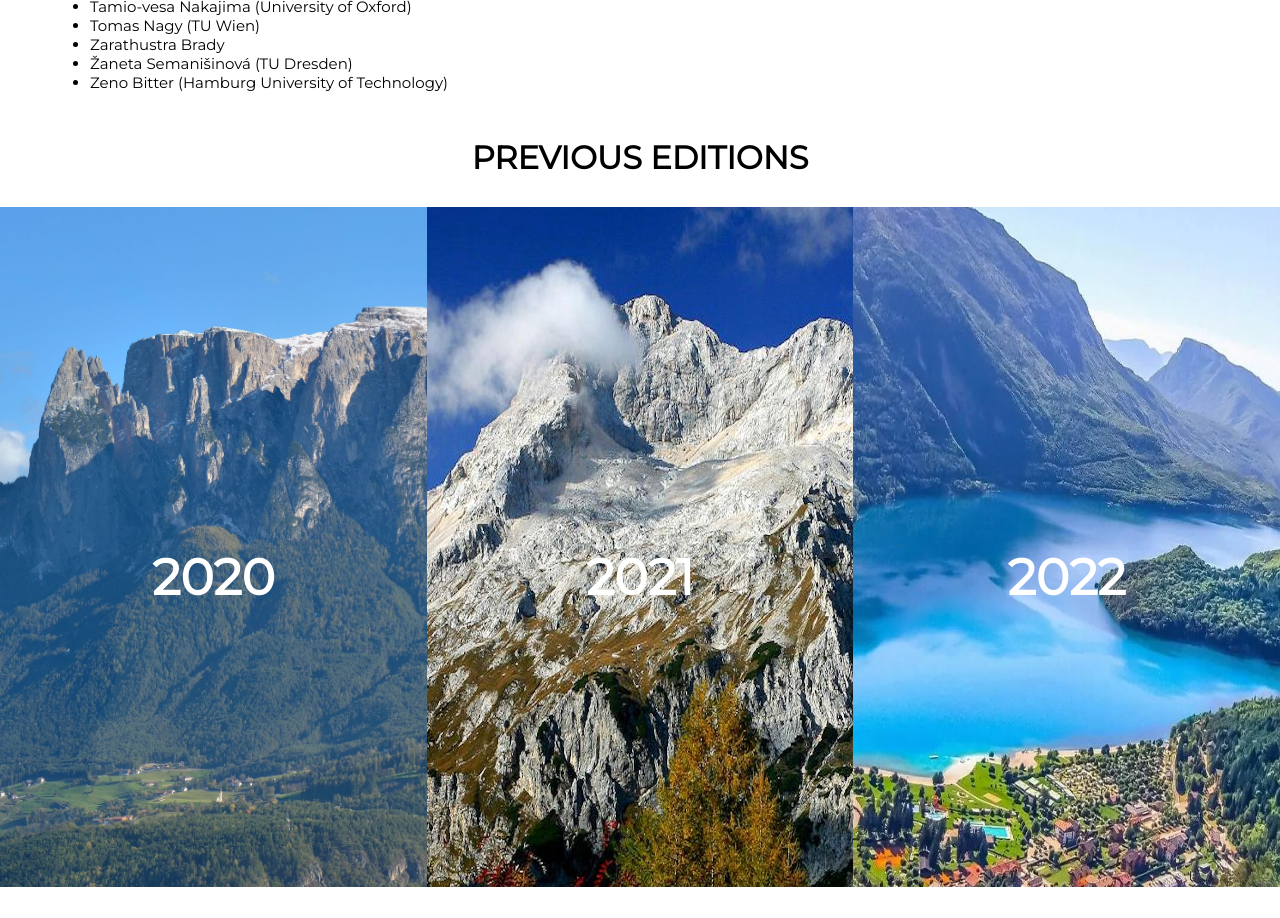
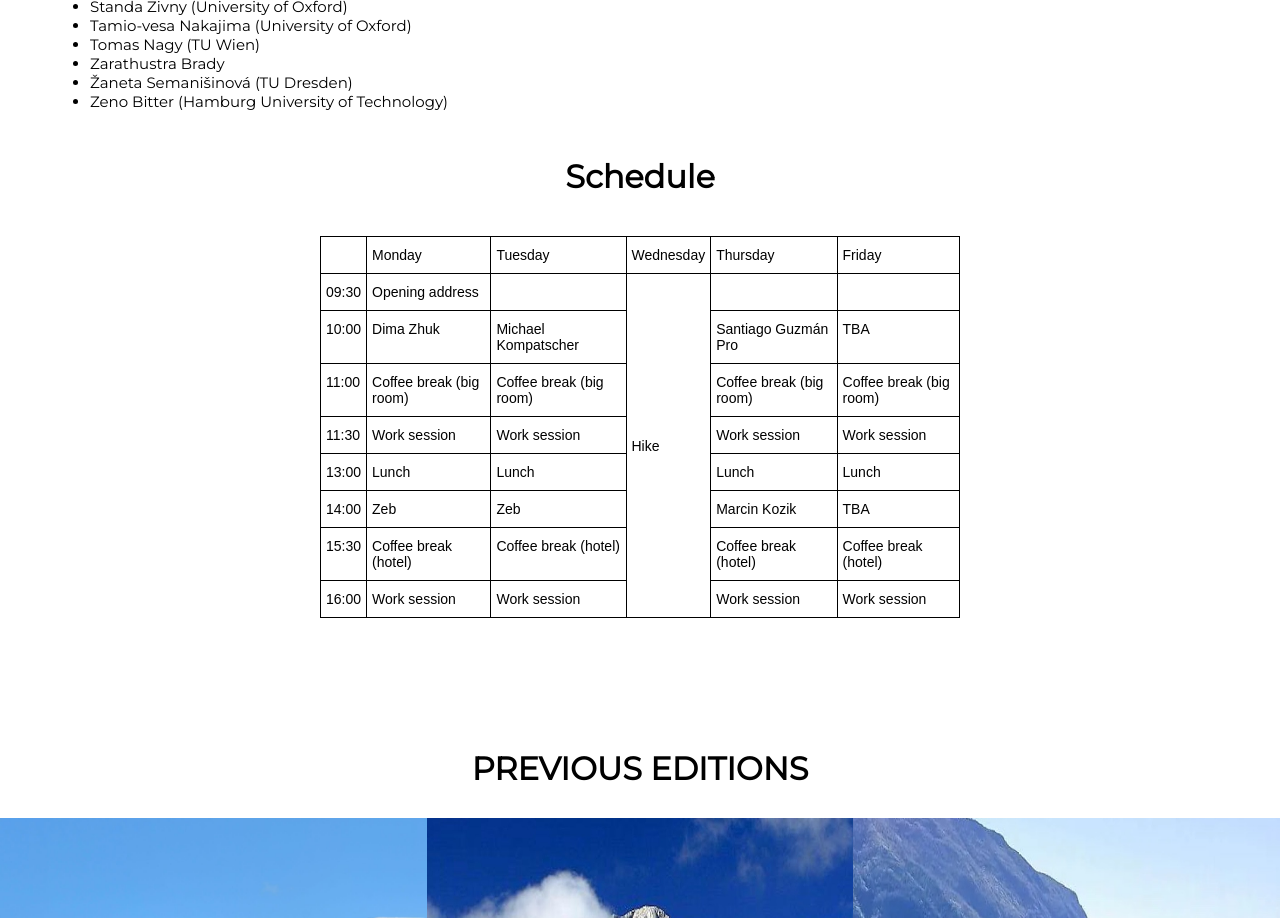
Before and after one commit to CommonWhydoyouCare/commonwhydoyoucare.github.io, a plain HTML site: page index.html in a window 1280 px wide. Shown: the part 3031-3949 px from the top of the page. Before the commit the page ends 3918 px from the top, so only its background shows below. Drawn offline with Linux system fonts and the light colour scheme.

Commit message:
schedule

```diff
--- a/index.html
+++ b/index.html
@@ -47,6 +47,7 @@
                 </ul>
                 Send an email to cspworldcongress at gmail.com to contact us.
             </div>
+
             </div>
 
             <div class="presentation" id="list_confirmed">
@@ -65,6 +66,7 @@
                         <li>Colin Jahel (TU Dresden)</li>
                         <li>Dmitriy Zhuk (Charles University)</li>
                         <li>Florian Starke (TU Dresden)</li>
+                        <li>Gianluca Tasinato (Institute of Science and Technology Austria</li>
                         <li>Ioannis Eleftheriadis (University of Cambridge)</li>
                         <li>Jakub Rydval (TU Wien)</li>
                         <li>Johanna Brunar (TU Wien)</li>
@@ -91,10 +93,92 @@
                     </ul>
                 </div>
             </div>
+        </div>
 
+    <h1 style="color:black;">Schedule</h1>
 
-
-        </div>
+    <div id="schedule" class="center">
+<style type="text/css">
+.tg  {border-collapse:collapse;border-spacing:0;}
+.tg td{border-color:black;border-style:solid;border-width:1px;font-family:Arial, sans-serif;font-size:14px;
+  overflow:hidden;padding:10px 5px;word-break:normal;}
+.tg th{border-color:black;border-style:solid;border-width:1px;font-family:Arial, sans-serif;font-size:14px;
+  font-weight:normal;overflow:hidden;padding:10px 5px;word-break:normal;}
+.tg .tg-cly1{text-align:left;vertical-align:middle}
+.tg .tg-0lax{text-align:left;vertical-align:top}
+</style>
+<table class="tg">
+<thead>
+  <tr>
+    <th class="tg-0lax"></th>
+    <th class="tg-0lax">Monday</th>
+    <th class="tg-0lax">Tuesday</th>
+    <th class="tg-0lax">Wednesday</th>
+    <th class="tg-0lax">Thursday</th>
+    <th class="tg-0lax">Friday</th>
+  </tr>
+</thead>
+<tbody>
+  <tr>
+    <td class="tg-0lax">09:30</td>
+    <td class="tg-0lax">Opening address</td>
+    <td class="tg-0lax"></td>
+    <td class="tg-cly1" rowspan="8">Hike</td>
+    <td class="tg-0lax"></td>
+    <td class="tg-0lax"></td>
+  </tr>
+  <tr>
+    <td class="tg-0lax">10:00</td>
+    <td class="tg-0lax">Dima Zhuk</td>
+    <td class="tg-0lax">Michael Kompatscher</td>
+    <td class="tg-0lax">Santiago Guzmán Pro</td>
+    <td class="tg-0lax">TBA</td>
+  </tr>
+  <tr>
+    <td class="tg-0lax">11:00<br></td>
+    <td class="tg-0lax">Coffee break (big room)</td>
+    <td class="tg-0lax">Coffee break (big room)</td>
+    <td class="tg-0lax">Coffee break (big room)</td>
+    <td class="tg-0lax">Coffee break (big room)</td>
+  </tr>
+  <tr>
+    <td class="tg-0lax">11:30</td>
+    <td class="tg-0lax">Work session</td>
+    <td class="tg-0lax">Work session</td>
+    <td class="tg-0lax">Work session</td>
+    <td class="tg-0lax">Work session</td>
+  </tr>
+  <tr>
+    <td class="tg-0lax">13:00</td>
+    <td class="tg-0lax">Lunch</td>
+    <td class="tg-0lax">Lunch</td>
+    <td class="tg-0lax">Lunch</td>
+    <td class="tg-0lax">Lunch</td>
+  </tr>
+  <tr>
+    <td class="tg-0lax">14:00</td>
+    <td class="tg-0lax">Zeb</td>
+    <td class="tg-0lax">Zeb</td>
+    <td class="tg-0lax">Marcin Kozik</td>
+    <td class="tg-0lax">TBA</td>
+  </tr>
+  <tr>
+    <td class="tg-0lax">15:30</td>
+    <td class="tg-0lax">Coffee break (hotel)</td>
+    <td class="tg-0lax">Coffee break (hotel)</td>
+    <td class="tg-0lax">Coffee break (hotel)</td>
+    <td class="tg-0lax">Coffee break (hotel)</td>
+  </tr>
+  <tr>
+    <td class="tg-0lax">16:00</td>
+    <td class="tg-0lax">Work session</td>
+    <td class="tg-0lax">Work session</td>
+    <td class="tg-0lax">Work session</td>
+    <td class="tg-0lax">Work session</td>
+  </tr>
+</tbody>
+</table>
+            </div>
 
     <div class="page" id="previouseditions">
         <h1 style="color:black;">PREVIOUS EDITIONS</h1>
--- a/style.css
+++ b/style.css
@@ -61,6 +61,13 @@ h1 {
     display:flex;
     align-items: center;
     justify-content: center;
+}
+
+.center {
+    margin: auto;
+    width: 50%;
+  padding: 10px;
+    padding-bottom: 100px;
 }
 
 .weissensee {
```
